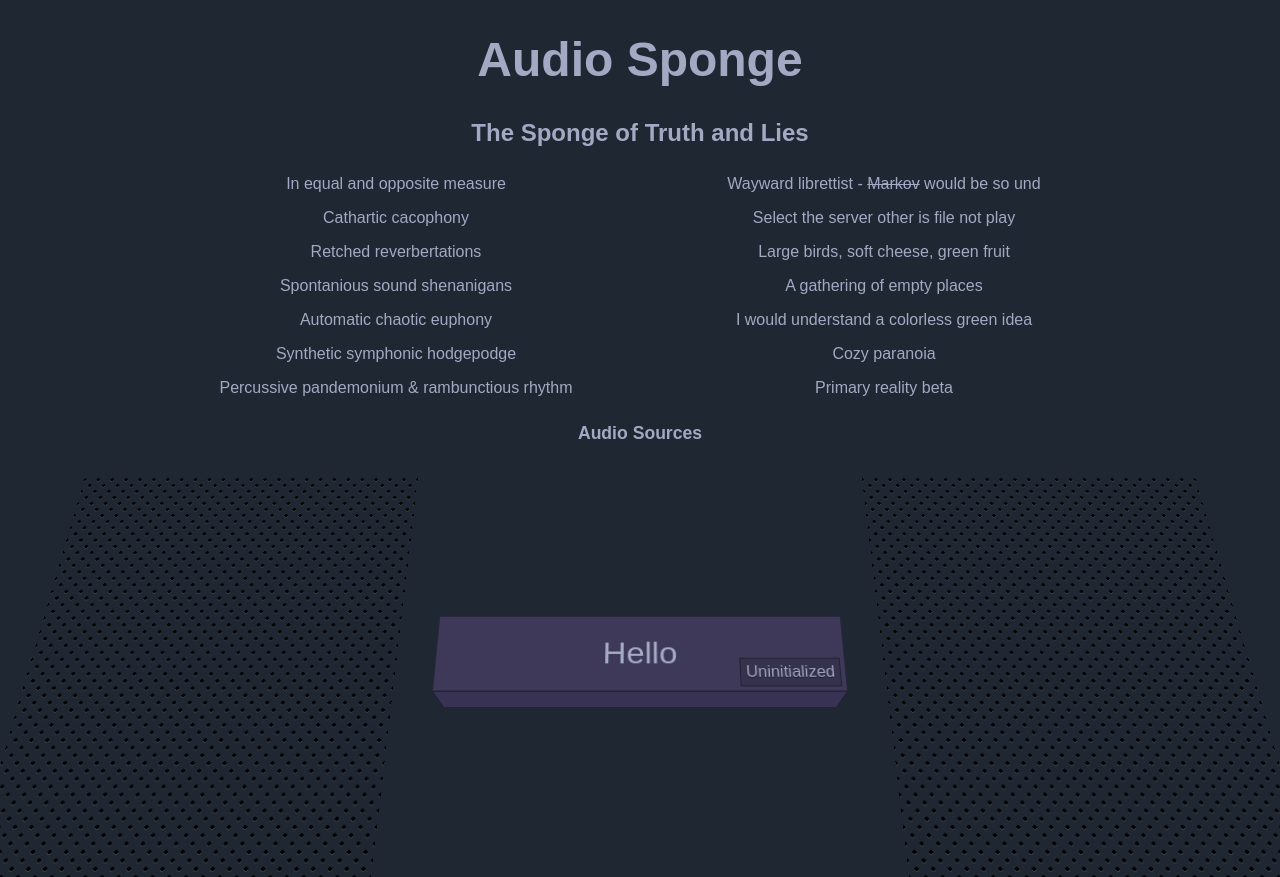
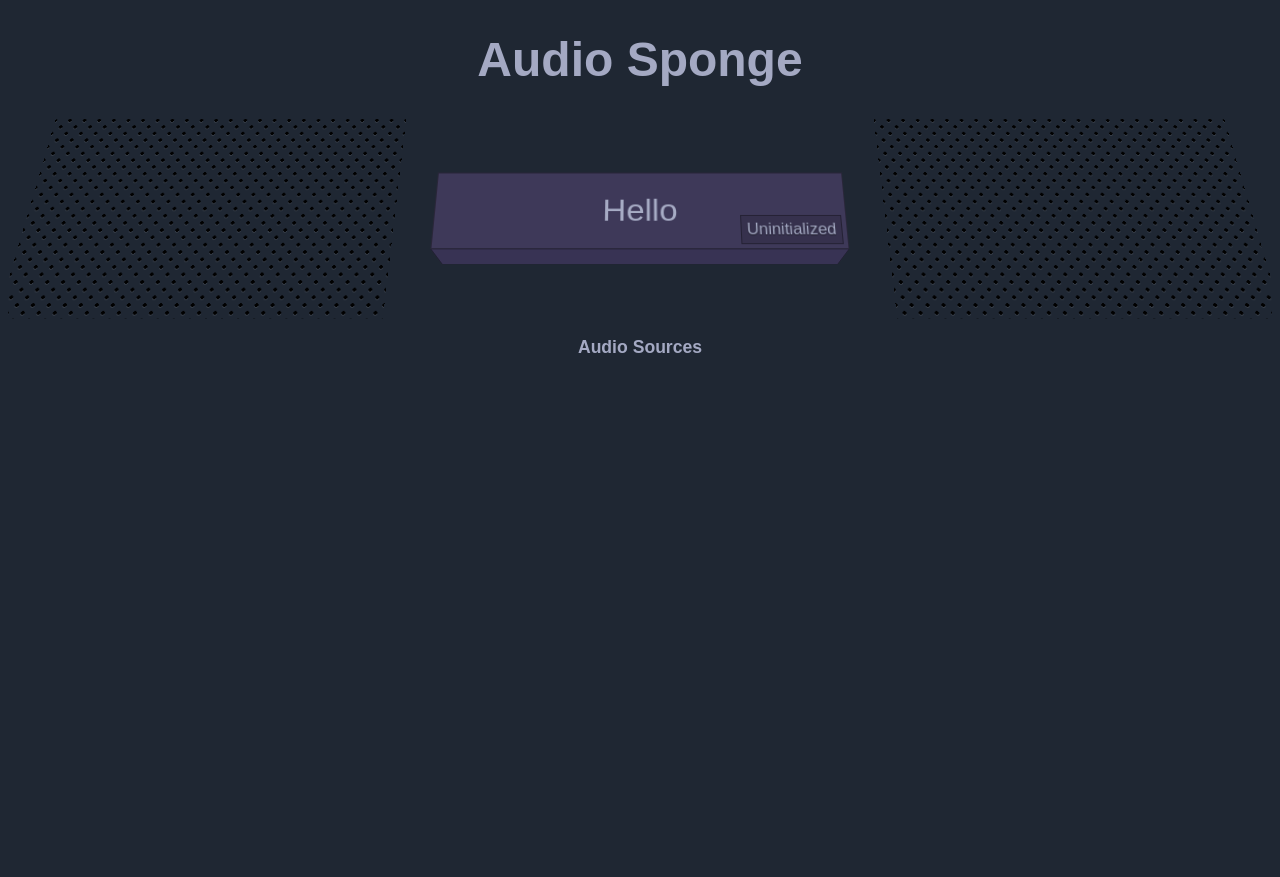
Before and after one commit to 1j01/audio-sponge, a web app: file public/app.html in a window 1280 px wide. After the commit the page ends 353 px from the top, so only its background shows below. Run offline with its HTML, style and script files only (its server is not run), Linux system fonts and the light colour scheme.

Commit message:
Restructure page

```diff
--- a/public/app.html
+++ b/public/app.html
@@ -8,8 +8,8 @@
 	</head>
 	<body>
 		<h1>Audio Sponge</h1>
-		<h2>The Sponge of Truth and Lies</h2>
-		<div class="columns">
+		<!--<div class="columns">
+			<p>The Sponge of Truth and Lies</p>
 			<p>In equal and opposite measure</p>
 			<p>Cathartic cacophony</p>
 			<p>Retched reverbertations</p>
@@ -17,18 +17,14 @@
 			<p>Automatic chaotic euphony</p>
 			<p>Synthetic symphonic hodgepodge</p>
 			<p>Percussive pandemonium &amp; rambunctious rhythm</p>
-			<p>Wayward librettist - <strike>Markov</strike> would be so und</p>
+			<p>Wayward librettist</p>
 			<p>Select the server other is file not play</p>
 			<p>Large birds, soft cheese, green fruit</p>
 			<p>A gathering of empty places</p>
 			<p>I would understand a colorless green idea</p>
 			<p>Cozy paranoia</p>
 			<p>Primary reality beta</p>
-		</div>
-		<div class="attribution">
-			<h3>Audio Sources</h3>
-			<ul class="attribution-links"></ul>
-		</div>
+		</div>-->
 		<div id="tridiv">
 			<div class="scene" style="-webkit-transform:rotateX(21deg) rotateY(0deg); -moz-transform:rotateX(21deg) rotateY(0deg); -ms-transform:rotateX(21deg) rotateY(0deg); transform:rotateX(21deg) rotateY(0deg); ">
 				<div class="listen-button shape cuboid-1 cub-1" role="button" tabIndex="0">
@@ -47,6 +43,10 @@
 				<div class="surface-plane right"></div>
 			</div>
 		</div>
+		<div class="attribution">
+			<h3>Audio Sources</h3>
+			<ul class="attribution-links"></ul>
+		</div>
 		<script src="lib/coffeescript.js"></script>
 		<script src="app.coffee" type="text/coffeescript"></script>
 	</body>
--- a/public/index.css
+++ b/public/index.css
@@ -43,7 +43,7 @@ a {
 .attribution-links {
 	list-style-type: none;
 	/* text-align: left; */
-	max-height: 6em;
+	/* max-height: 6em; */
 	overflow: auto;
 }
 .attribution-links li {
--- a/public/scene.css
+++ b/public/scene.css
@@ -1,15 +1,10 @@
 /* /!\ You may need to add vendor prefixes in order to render the CSS properly (can use autoprefixer) /!\ */
 #tridiv {
 	perspective: 800px;
-	position: absolute;
 	overflow: hidden;
-	left: 0;
-	/* top: 50%; */
-	width: 100%;
-	height: 50%;
 	background: transparent;
 	font-size: 100%;
-	min-height: 200px;
+	height: 200px;
 }
 .face {
 	box-shadow: inset 0 0 0 1px rgba(0, 0, 0, 0.4);
@@ -93,16 +88,16 @@
 /* .cub-1 styles */
 .cub-1 {
 	transform: translateY(-1.5em); /* this is to center the button *visually* on the surface which is cut off by the container */
-	transform: translateY(calc(1em - 4vh)); /* magic trial-and-error code; probably depends on the height of unrelated stuff */
-	opacity:1;
-	width:25em;
-	height:5em;
-	margin:-2.5em 0 0 -12.5em;
+	transform: translateY(0em);
+	opacity: 1;
+	width: 25em;
+	height: 5em;
+	margin: -2.5em 0 0 -12.5em;
 }
 .cub-1:active,
 .cub-1.pressed {
 	transform: translateY(-1.5em) translateZ(-0.5em);
-	transform: translateY(calc(1em - 4vh)) translateZ(-0.5em); /* magic trial-and-error code; probably depends on the height of unrelated stuff */
+	transform: translateY(0em) translateZ(-0.5em);
 }
 .cub-1,
 .cub-1 * {
```
Also changed, not shown: README.md.
